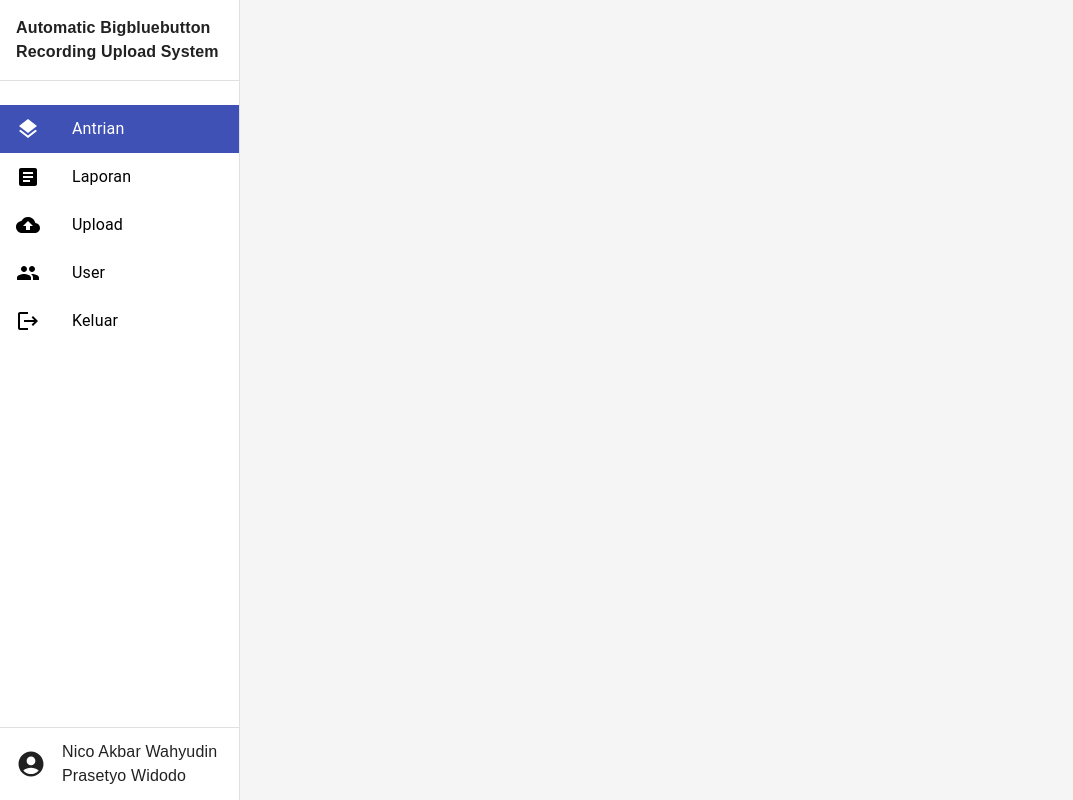
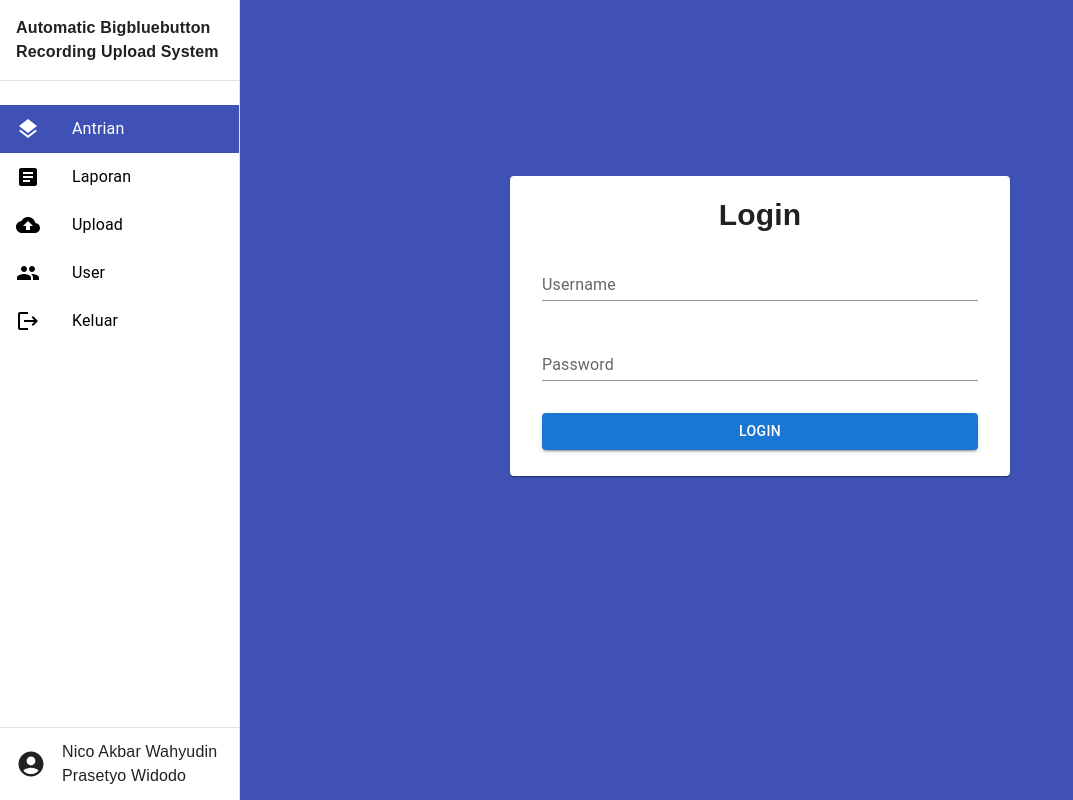
Before and after one commit to hachi-nico/bbb-youtube-app-v2, a React (Vite) app: page /login in a window 1280 px wide. Shown: the whole page, without its empty margins (0-1073 px from the left). Built offline with nearby package versions, Linux system fonts and the light colour scheme.

Commit message:
ui login

```diff
--- a/src/App.jsx
+++ b/src/App.jsx
@@ -1,5 +1,5 @@
 import React from 'react'
-import {BrowserRouter, Switch, Route, Link} from 'react-router-dom'
+import {BrowserRouter, Switch, Route} from 'react-router-dom'
 
 import MainLayout from './layouts/MainLayout'
 import BerandaPage from './pages/BerandaPage'
@@ -12,7 +12,6 @@ export default function App() {
   return (
     <BrowserRouter>
       <MainPages />
-      {/* <LoginPage /> */}
     </BrowserRouter>
   )
 }
@@ -34,6 +33,9 @@ const MainPages = () => {
           <Route exact path="/user">
             <UserPage />
           </Route>
+          <Route exact path="/login">
+            <LoginPage />
+          </Route>
         </Switch>
       </MainLayout>
     </BrowserRouter>
--- a/src/main.jsx
+++ b/src/main.jsx
@@ -2,7 +2,6 @@ import React from 'react'
 import ReactDOM from 'react-dom/client'
 import App from './App'
 import './main.css'
-import './assets/Inter-Regular.ttf'
 
 ReactDOM.createRoot(document.getElementById('root')).render(
   <React.StrictMode>
--- a/src/pages/LoginPage.jsx
+++ b/src/pages/LoginPage.jsx
@@ -1,4 +1,6 @@
 import React, {useEffect} from 'react'
+import TextField from '@mui/material/TextField'
+import Button from '@mui/material/Button'
 
 import {indigo} from '../config/color'
 import CardContainer from '../components/CardContainer'
@@ -14,17 +16,33 @@ function LoginPage() {
     <div style={{}}>
       <CardContainer
         style={{
-          width: 500,
+          width: {xs: 325, md: 500},
           height: 300,
           position: 'relative',
           mx: 'auto',
           mt: 20,
         }}
       >
-        <p style={{fontSize: 20, fontWeight: 'bold'}}>Login Page</p>
+        <p style={{fontSize: 30, fontWeight: 'bold', textAlign: 'center'}}>
+          Login
+        </p>
+        <div style={{display: 'flex', flexDirection: 'column'}}>
+          <TextField sx={s.textField} label="Username" variant="standard" />
+          <TextField sx={s.textField} label="Password" variant="standard" />
+          <Button sx={s.textField} variant="contained">
+            Login
+          </Button>
+        </div>
       </CardContainer>
     </div>
   )
 }
 
+const s = {
+  textField: {
+    mx: 2,
+    my: 2,
+  },
+}
+
 export default LoginPage
--- a/src/utils/globalFunction.js
+++ b/src/utils/globalFunction.js
@@ -1,4 +1,3 @@
 export const setHtmlTitle = (title = '') => {
-  console.log(title)
   return (document.title = title)
 }
```
